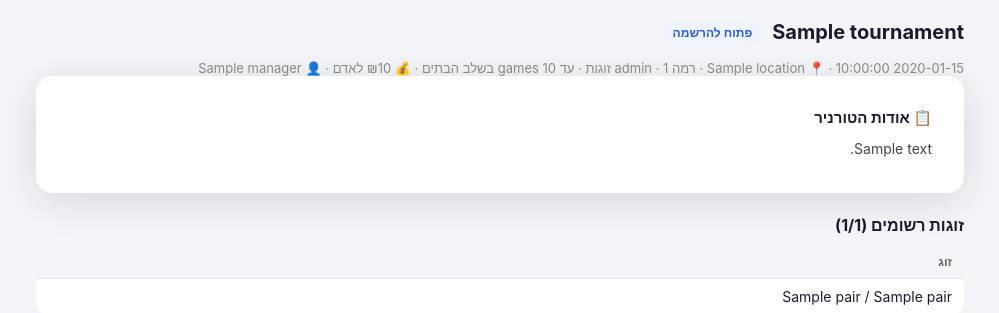
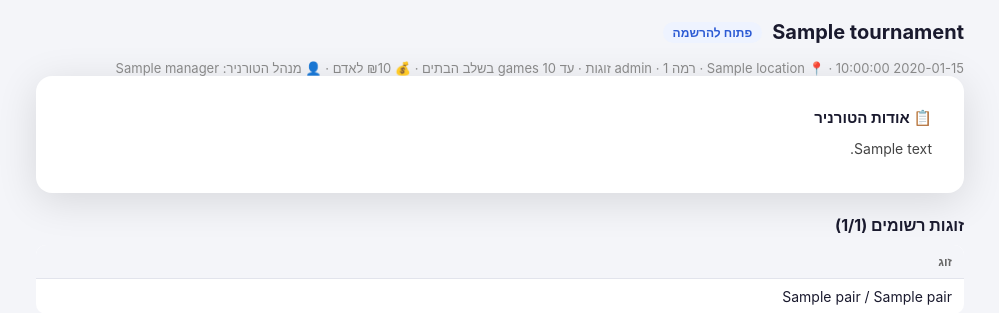
Before and after one commit to mizrgal/netanya-padel, a Flask app: template templates/tournament_detail.html in a window 1280 px wide. Shown: the part 45-358 px from the top of the page, without its empty margins (140-1139 px from the left). Run offline with Flask 3, Linux system fonts and the light colour scheme; the template is opened without the code that fills it: most values are stand-ins (such as "Sample title", 1, 10 or a date in 2020).

Commit message:
Label the tournament manager's name with "מנהל הטורניר:"
Co-Authored-By: Claude Sonnet 5 <noreply@anthropic.com>

```diff
--- a/templates/index.html
+++ b/templates/index.html
@@ -19,7 +19,7 @@
             📅 {{ t.date }}
             {% if t.location %} &nbsp;·&nbsp; 📍 {{ t.location }}{% endif %}
             &nbsp;·&nbsp; רמה {{ t.level }}
-            {% if t.manager %} &nbsp;·&nbsp; 👤 {{ t.manager }}{% endif %}
+            {% if t.manager %} &nbsp;·&nbsp; 👤 מנהל הטורניר: {{ t.manager }}{% endif %}
           </div>
           <div class="registration-progress">
             <div class="progress-track"><div class="progress-fill" style="width: {{ (t.pairs_registered / t.pairs_count * 100)|round(0, 'floor')|int }}%"></div></div>
--- a/templates/tournament_detail.html
+++ b/templates/tournament_detail.html
@@ -43,7 +43,7 @@
     {% if tournament.location %} · 📍 {{ tournament.location }}{% endif %}
     · רמה {{ tournament.level }} · {{ tournament.pairs_count }} זוגות · עד {{ tournament.game_target }} games בשלב הבתים
     {% if tournament.price_per_player is not none %} · 💰 ₪{{ tournament.price_per_player|int }} לאדם{% endif %}
-    {% if tournament.manager %} · 👤 {{ tournament.manager }}{% endif %}
+    {% if tournament.manager %} · 👤 מנהל הטורניר: {{ tournament.manager }}{% endif %}
   </p>
 
   {% if tournament.about %}
```
